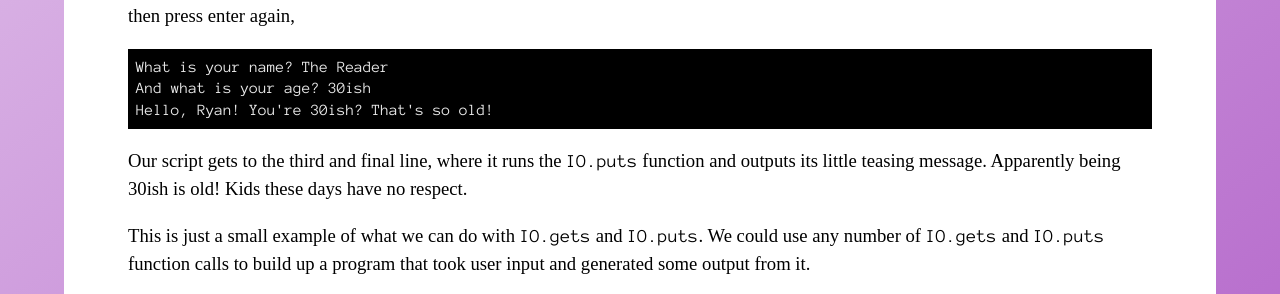
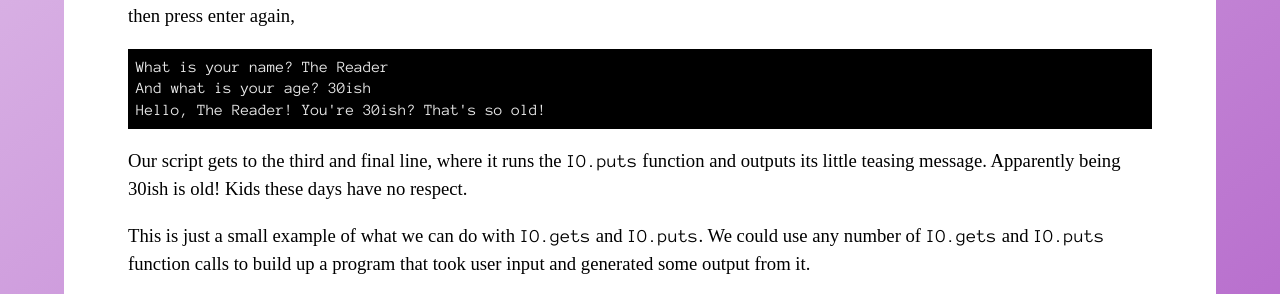
Before and after one commit to radar/joyofelixir, a Jekyll site: the page built from 8-strings-input-and-output/index.html, in a window 1280 px wide and 900 px high, scrolled down 3661 px. Shown: the part 302-596 px from the top of the window. Built offline with Jekyll 4.4.1, drawn with Linux system fonts in a browser that asks for light colours; some web fonts are replaced.

Commit message:
Fix sample output in last example in Chapter 8
Unless Jose added some new Elixir feature, I'm pretty sure that's supposed to output "The Reader" rather than "Ryan".

```diff
--- a/_includes/ch/8.html
+++ b/_includes/ch/8.html
@@ -183,7 +183,7 @@ And what is your age?</code></pre>
 
 <pre><code class="hljs text">What is your name? The Reader
 And what is your age? 30ish
-Hello, Ryan! You're 30ish? That's so old!</code></pre>
+Hello, The Reader! You're 30ish? That's so old!</code></pre>
 
   <p>
     Our script gets to the third and final line, where it runs the <code>IO.puts</code> function and outputs its little teasing message. Apparently being 30ish is old! Kids these days have no respect.
```
